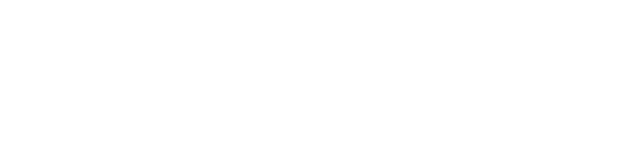
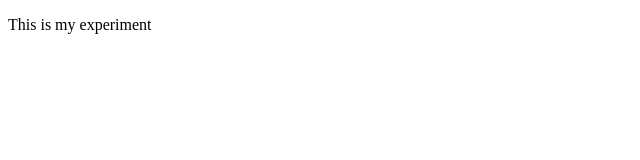
Before and after one commit to GemmyWhoop/new-repository, a plain HTML site: page index.html in a window 1280 px wide. Shown: the whole page, without its empty margins (0-640 px from the left). Drawn offline with Linux system fonts and the light colour scheme.

Commit message:
Add paragraph

```diff
--- a/index.html
+++ b/index.html
@@ -6,6 +6,6 @@
         <title>Document</title>
     </head>
     <body>
-
+        <p>This is my experiment</p>
     </body>
 </html>
```
